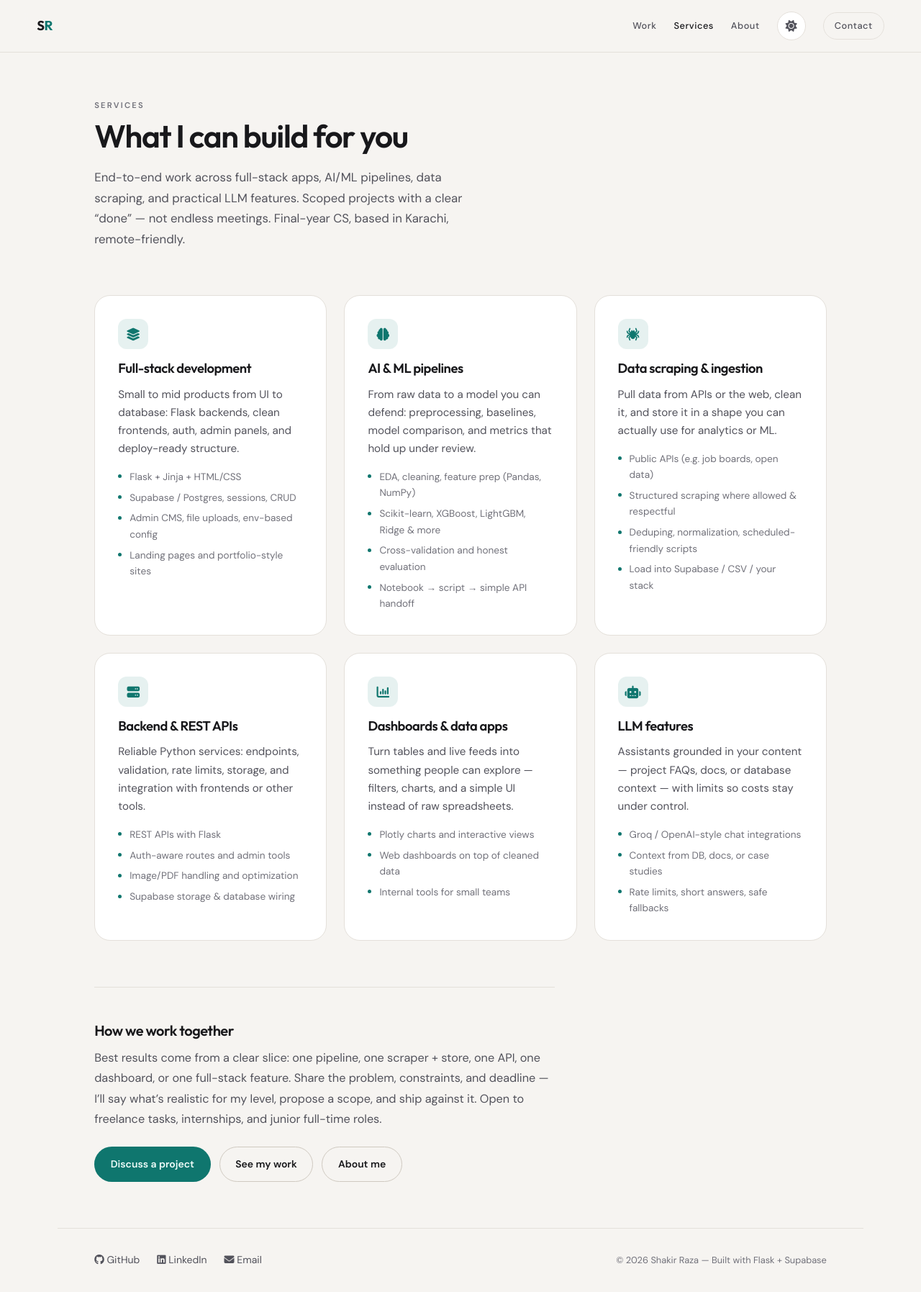
After one commit to Shakir-Raza/portfolio, a Flask app: page /services in a window 1280 px wide. The commit adds this page. Shown: the whole page at 72% size. Run offline with Flask 3, Linux system fonts and the light colour scheme; some libraries are stand-ins or nearby versions.

Commit message:
add services page

```diff
--- a/app.py
+++ b/app.py
@@ -108,6 +108,13 @@ Contact:
 - LinkedIn: https://www.linkedin.com/in/shakir-raza
 
 Availability: currently available for work.
+
+Services he can help with (short freelance / project work):
+- End-to-end ML pipelines and model comparison
+- Flask backends, REST APIs, Supabase
+- Full-stack small apps (Flask + HTML/CSS + DB)
+- Data scraping / API ingestion and cleaning
+- Dashboards and LLM assistant features
 
 Remember: SHORT answers only. 2-3 sentences maximum. No bullet points ever.
 """
@@ -263,7 +270,7 @@ def add_project():
     category = request.form.get("category", "other")
     slug = slugify(title)
     image_url = ""
-    image_urls = []
+    image_urls = [f"{SITE_URL}/", f"{SITE_URL}/about", f"{SITE_URL}/services", f"{SITE_URL}/contact"]
 
     images = request.files.getlist("images")
     for i, image in enumerate(images):
@@ -384,6 +391,57 @@ def upload_cv():
         flash("CV uploaded successfully!")
     return redirect(url_for("admin"))
 
+@app.route("/services")
+def services():
+    return render_template("services.html")
+
+@app.route("/contact", methods=["GET", "POST"])
+@limiter.limit("5 per minute")
+def contact():
+    """Public contact form. Logs the message; optional SMTP if env is configured."""
+    if request.method == "POST":
+        name = (request.form.get("name") or "").strip()
+        email = (request.form.get("email") or "").strip()
+        subject = (request.form.get("subject") or "").strip() or "Portfolio contact"
+        message = (request.form.get("message") or "").strip()
+
+        if not name or not email or not message:
+            flash("Please fill in name, email, and message.", "error")
+            return render_template("contact.html"), 400
+        if len(message) > 4000:
+            flash("Message is too long.", "error")
+            return render_template("contact.html"), 400
+
+        # Always log so you can see inquiries in Render logs
+        print(f"[CONTACT] from={name!r} email={email!r} subject={subject!r}\n{message}")
+
+        # Optional: send email when SMTP settings exist
+        smtp_host = os.getenv("SMTP_HOST")
+        smtp_user = os.getenv("SMTP_USER")
+        smtp_pass = os.getenv("SMTP_PASS")
+        notify_to = os.getenv("CONTACT_TO") or "razashakir919@gmail.com"
+        if smtp_host and smtp_user and smtp_pass:
+            try:
+                import smtplib
+                from email.message import EmailMessage
+                msg = EmailMessage()
+                msg["Subject"] = f"[Portfolio] {subject}"
+                msg["From"] = smtp_user
+                msg["To"] = notify_to
+                msg["Reply-To"] = email
+                msg.set_content(f"From: {name} <{email}>\n\n{message}")
+                with smtplib.SMTP(smtp_host, int(os.getenv("SMTP_PORT") or 587)) as s:
+                    s.starttls()
+                    s.login(smtp_user, smtp_pass)
+                    s.send_message(msg)
+            except Exception as e:
+                print("Contact email send error:", e)
+
+        flash("Thanks — your message was received. I will reply by email.", "success")
+        return redirect(url_for("contact"))
+
+    return render_template("contact.html")
+
 @app.route("/about")
 def about():
     return render_template("about.html")
@@ -398,7 +456,7 @@ def sitemap():
     result = supabase.table("projects").select("slug").execute()
     projects = result.data
 
-    urls = [f"{SITE_URL}/", f"{SITE_URL}/about"]
+    urls = [f"{SITE_URL}/", f"{SITE_URL}/about", f"{SITE_URL}/services"]
     urls += [f"{SITE_URL}/projects/{p['slug']}" for p in projects]
 
     xml = ['<?xml version="1.0" encoding="UTF-8"?>',
--- a/static/css/style.css
+++ b/static/css/style.css
@@ -205,6 +205,15 @@ nav {
   border-color: var(--border-strong);
   background: var(--surface);
 }
+a.contact-btn {
+  display: inline-flex;
+  align-items: center;
+  text-decoration: none;
+}
+a.contact-btn.active {
+  color: var(--text-primary);
+  border-color: var(--accent);
+}
 
 .btn {
   display: inline-flex; align-items: center; justify-content: center; gap: 0.4rem;
@@ -283,10 +292,29 @@ nav {
   border: 1px solid var(--border); background: var(--surface);
   aspect-ratio: 4 / 5; box-shadow: var(--shadow-md);
 }
+.hero-portrait-frame::after {
+  content: '';
+  position: absolute; inset: 0;
+  border-radius: inherit;
+  box-shadow: inset 0 0 0 1px rgba(45, 212, 191, 0.15);
+  pointer-events: none;
+  z-index: 1;
+}
 .hero-portrait-frame img {
-  width: 100%; height: 100%; object-fit: cover; transition: transform 1.2s var(--ease);
+  width: 100%; height: 100%;
+  object-fit: cover;
+  object-position: center 18%;
+  transition: transform 1.4s var(--ease), filter 0.6s var(--ease);
+  animation: portrait-in 1s var(--ease) both;
 }
-.hero-portrait:hover .hero-portrait-frame img { transform: scale(1.04); }
+.hero-portrait:hover .hero-portrait-frame img {
+  transform: scale(1.045);
+  filter: brightness(1.03);
+}
+@keyframes portrait-in {
+  from { opacity: 0; transform: scale(1.06); }
+  to { opacity: 1; transform: scale(1); }
+}
 .hero-portrait-caption {
   margin-top: var(--space-4);
   display: flex; justify-content: space-between; align-items: baseline;
@@ -706,3 +734,142 @@ footer {
   line-height: 1.8;
   max-width: 62ch;
 }
+
+
+/* Page shell — contact / services */
+.page-shell {
+  max-width: var(--max);
+  margin: 0 auto;
+  padding: var(--space-8) clamp(var(--space-4), 4vw, var(--space-8));
+  width: 100%;
+}
+.page-header { max-width: 40rem; margin-bottom: var(--space-8); }
+.page-title {
+  font-size: clamp(2rem, 4vw, 2.75rem);
+  font-weight: 600;
+  margin: var(--space-2) 0 var(--space-4);
+  letter-spacing: -0.03em;
+}
+.page-lead {
+  color: var(--text-secondary);
+  font-size: 1.05rem;
+  line-height: 1.7;
+  max-width: 48ch;
+}
+
+.contact-layout {
+  display: grid;
+  grid-template-columns: minmax(0, 1.2fr) minmax(240px, 0.7fr);
+  gap: var(--space-8);
+  align-items: start;
+}
+.contact-form {
+  background: var(--surface);
+  border: 1px solid var(--border);
+  border-radius: var(--radius-lg);
+  padding: var(--space-6);
+}
+.contact-aside {
+  padding: var(--space-5);
+  border: 1px solid var(--border);
+  border-radius: var(--radius-lg);
+  background: var(--bg-elevated);
+}
+.aside-title {
+  font-size: 1rem;
+  margin-bottom: var(--space-4);
+}
+.contact-aside-list {
+  list-style: none;
+  display: flex;
+  flex-direction: column;
+  gap: var(--space-4);
+}
+.contact-aside-list .aside-label {
+  display: block;
+  font-size: 0.7rem;
+  text-transform: uppercase;
+  letter-spacing: 0.08em;
+  color: var(--text-tertiary);
+  margin-bottom: 0.2rem;
+}
+.contact-aside-list a {
+  color: var(--text-secondary);
+  transition: color var(--dur-fast);
+}
+.contact-aside-list a:hover { color: var(--accent); }
+
+.services-grid {
+  display: grid;
+  grid-template-columns: repeat(auto-fill, minmax(260px, 1fr));
+  gap: var(--space-5);
+  margin-bottom: var(--space-8);
+}
+.service-card {
+  background: var(--surface);
+  border: 1px solid var(--border);
+  border-radius: var(--radius-lg);
+  padding: var(--space-6);
+  transition: border-color var(--dur-base), transform var(--dur-base), box-shadow var(--dur-base);
+}
+.service-card:hover {
+  border-color: var(--border-strong);
+  transform: translateY(-3px);
+  box-shadow: var(--shadow-md);
+}
+.service-icon {
+  width: 42px; height: 42px;
+  border-radius: 12px;
+  display: flex; align-items: center; justify-content: center;
+  background: var(--accent-soft);
+  color: var(--accent);
+  margin-bottom: var(--space-4);
+  font-size: 1.1rem;
+}
+.service-card h2 {
+  font-size: 1.15rem;
+  margin-bottom: var(--space-3);
+}
+.service-card > p {
+  color: var(--text-secondary);
+  font-size: 0.95rem;
+  line-height: 1.65;
+  margin-bottom: var(--space-4);
+}
+.service-list {
+  list-style: none;
+  display: flex;
+  flex-direction: column;
+  gap: 0.4rem;
+}
+.service-list li {
+  font-size: 0.85rem;
+  color: var(--text-tertiary);
+  padding-left: 1rem;
+  position: relative;
+}
+.service-list li::before {
+  content: '';
+  position: absolute;
+  left: 0; top: 0.55em;
+  width: 5px; height: 5px;
+  border-radius: 50%;
+  background: var(--accent);
+}
+.services-note {
+  border-top: 1px solid var(--border);
+  padding-top: var(--space-7);
+  max-width: 40rem;
+}
+.services-note h2 {
+  font-size: 1.25rem;
+  margin-bottom: var(--space-3);
+}
+.services-note p {
+  color: var(--text-secondary);
+  line-height: 1.75;
+}
+
+@media (max-width: 800px) {
+  .contact-layout { grid-template-columns: 1fr; }
+}
--- a/templates/_nav.html
+++ b/templates/_nav.html
@@ -2,13 +2,12 @@
   <a href="/" class="nav-logo">S<span>R</span></a>
   <div class="nav-links">
     <a href="{% if active_page == 'home' %}#projects{% else %}/#projects{% endif %}"{% if active_page == 'home' %} data-nav-link{% endif %}>Work</a>
+    <a href="/services"{% if active_page == 'services' %} class="active"{% endif %}>Services</a>
     <a href="/about"{% if active_page == 'about' %} class="active"{% endif %}>About</a>
-    {% if show_contact_btn is not defined or show_contact_btn %}
-    <button class="contact-btn" onclick="openContact()">Contact</button>
-    {% endif %}
     <button type="button" class="theme-toggle" id="themeToggle" aria-label="Toggle color theme" title="Toggle theme">
       <i class="fa-solid fa-moon icon-moon" aria-hidden="true"></i>
       <i class="fa-solid fa-sun icon-sun" aria-hidden="true"></i>
     </button>
+    <a href="/contact" class="contact-btn{% if active_page == 'contact' %} active{% endif %}">Contact</a>
   </div>
 </nav>
--- /dev/null
+++ b/templates/services.html
@@ -0,0 +1,133 @@
+<!DOCTYPE html>
+<html lang="en">
+<head>
+  <meta charset="UTF-8"/>
+  <meta name="viewport" content="width=device-width, initial-scale=1.0"/>
+  <title>Services — Shakir Raza</title>
+  <meta name="description" content="Services by Shakir Raza — full-stack development, AI/ML pipelines, data scraping, Flask APIs, dashboards, and LLM features.">
+  <meta property="og:title" content="Services — Shakir Raza">
+  <meta property="og:description" content="Full-stack apps, ML pipelines, scraping, Flask APIs, and practical LLM features.">
+  <meta property="og:url" content="{{ request.url_root.rstrip('/') }}/services">
+  <script>
+    (function () {
+      var t = localStorage.getItem('theme');
+      if (!t) t = window.matchMedia('(prefers-color-scheme: dark)').matches ? 'dark' : 'light';
+      document.documentElement.setAttribute('data-theme', t);
+    })();
+  </script>
+  <link rel="icon" type="image/png" href="{{ url_for('static', filename='favicon.png') }}">
+  <link rel="canonical" href="{{ request.url_root.rstrip('/') }}/services">
+  <link rel="stylesheet" href="https://cdnjs.cloudflare.com/ajax/libs/font-awesome/6.5.1/css/all.min.css">
+  <link rel="stylesheet" href="{{ url_for('static', filename='css/style.css') }}">
+</head>
+<body>
+<a href="#main" class="skip-link">Skip to content</a>
+{% set active_page = 'services' %}
+{% include '_nav.html' %}
+<main id="main">
+<div class="page-shell">
+
+  <header class="page-header reveal">
+    <p class="section-label">Services</p>
+    <h1 class="page-title">What I can build for you</h1>
+    <p class="page-lead">
+      End-to-end work across full-stack apps, AI/ML pipelines, data scraping, and practical LLM features.
+      Scoped projects with a clear “done” — not endless meetings. Final-year CS, based in Karachi, remote-friendly.
+    </p>
+  </header>
+
+  <div class="services-grid">
+
+    <article class="service-card reveal">
+      <div class="service-icon"><i class="fa-solid fa-layer-group" aria-hidden="true"></i></div>
+      <h2>Full-stack development</h2>
+      <p>Small to mid products from UI to database: Flask backends, clean frontends, auth, admin panels, and deploy-ready structure.</p>
+      <ul class="service-list">
+        <li>Flask + Jinja + HTML/CSS</li>
+        <li>Supabase / Postgres, sessions, CRUD</li>
+        <li>Admin CMS, file uploads, env-based config</li>
+        <li>Landing pages and portfolio-style sites</li>
+      </ul>
+    </article>
+
+    <article class="service-card reveal">
+      <div class="service-icon"><i class="fa-solid fa-brain" aria-hidden="true"></i></div>
+      <h2>AI &amp; ML pipelines</h2>
+      <p>From raw data to a model you can defend: preprocessing, baselines, model comparison, and metrics that hold up under review.</p>
+      <ul class="service-list">
+        <li>EDA, cleaning, feature prep (Pandas, NumPy)</li>
+        <li>Scikit-learn, XGBoost, LightGBM, Ridge &amp; more</li>
+        <li>Cross-validation and honest evaluation</li>
+        <li>Notebook → script → simple API handoff</li>
+      </ul>
+    </article>
+
+    <article class="service-card reveal">
+      <div class="service-icon"><i class="fa-solid fa-spider" aria-hidden="true"></i></div>
+      <h2>Data scraping &amp; ingestion</h2>
+      <p>Pull data from APIs or the web, clean it, and store it in a shape you can actually use for analytics or ML.</p>
+      <ul class="service-list">
+        <li>Public APIs (e.g. job boards, open data)</li>
+        <li>Structured scraping where allowed &amp; respectful</li>
+        <li>Deduping, normalization, scheduled-friendly scripts</li>
+        <li>Load into Supabase / CSV / your stack</li>
+      </ul>
+    </article>
+
+    <article class="service-card reveal">
+      <div class="service-icon"><i class="fa-solid fa-server" aria-hidden="true"></i></div>
+      <h2>Backend &amp; REST APIs</h2>
+      <p>Reliable Python services: endpoints, validation, rate limits, storage, and integration with frontends or other tools.</p>
+      <ul class="service-list">
+        <li>REST APIs with Flask</li>
+        <li>Auth-aware routes and admin tools</li>
+        <li>Image/PDF handling and optimization</li>
+        <li>Supabase storage &amp; database wiring</li>
+      </ul>
+    </article>
+
+    <article class="service-card reveal">
+      <div class="service-icon"><i class="fa-solid fa-chart-column" aria-hidden="true"></i></div>
+      <h2>Dashboards &amp; data apps</h2>
+      <p>Turn tables and live feeds into something people can explore — filters, charts, and a simple UI instead of raw spreadsheets.</p>
+      <ul class="service-list">
+        <li>Plotly charts and interactive views</li>
+        <li>Web dashboards on top of cleaned data</li>
+        <li>Internal tools for small teams</li>
+      </ul>
+    </article>
+
+    <article class="service-card reveal">
+      <div class="service-icon"><i class="fa-solid fa-robot" aria-hidden="true"></i></div>
+      <h2>LLM features</h2>
+      <p>Assistants grounded in your content — project FAQs, docs, or database context — with limits so costs stay under control.</p>
+      <ul class="service-list">
+        <li>Groq / OpenAI-style chat integrations</li>
+        <li>Context from DB, docs, or case studies</li>
+        <li>Rate limits, short answers, safe fallbacks</li>
+      </ul>
+    </article>
+
+  </div>
+
+  <section class="services-note reveal">
+    <h2>How we work together</h2>
+    <p>
+      Best results come from a clear slice: one pipeline, one scraper + store, one API, one dashboard, or one full-stack feature.
+      Share the problem, constraints, and deadline — I’ll say what’s realistic for my level, propose a scope, and ship against it.
+      Open to freelance tasks, internships, and junior full-time roles.
+    </p>
+    <div class="hero-ctas" style="margin-top: 1.5rem;">
+      <button type="button" class="btn btn-accent" onclick="openContact()">Discuss a project</button>
+      <a href="/#projects" class="btn btn-outline">See my work</a>
+      <a href="/about" class="btn btn-outline">About me</a>
+    </div>
+  </section>
+
+</div>
+</main>
+{% include '_footer.html' %}
+{% include '_contact_modal.html' %}
+{% include '_shared_scripts.html' %}
+</body>
+</html>
```
Also changed, not shown: templates/contact.html (added, +92 -0 lines), static/profile.jpg.
